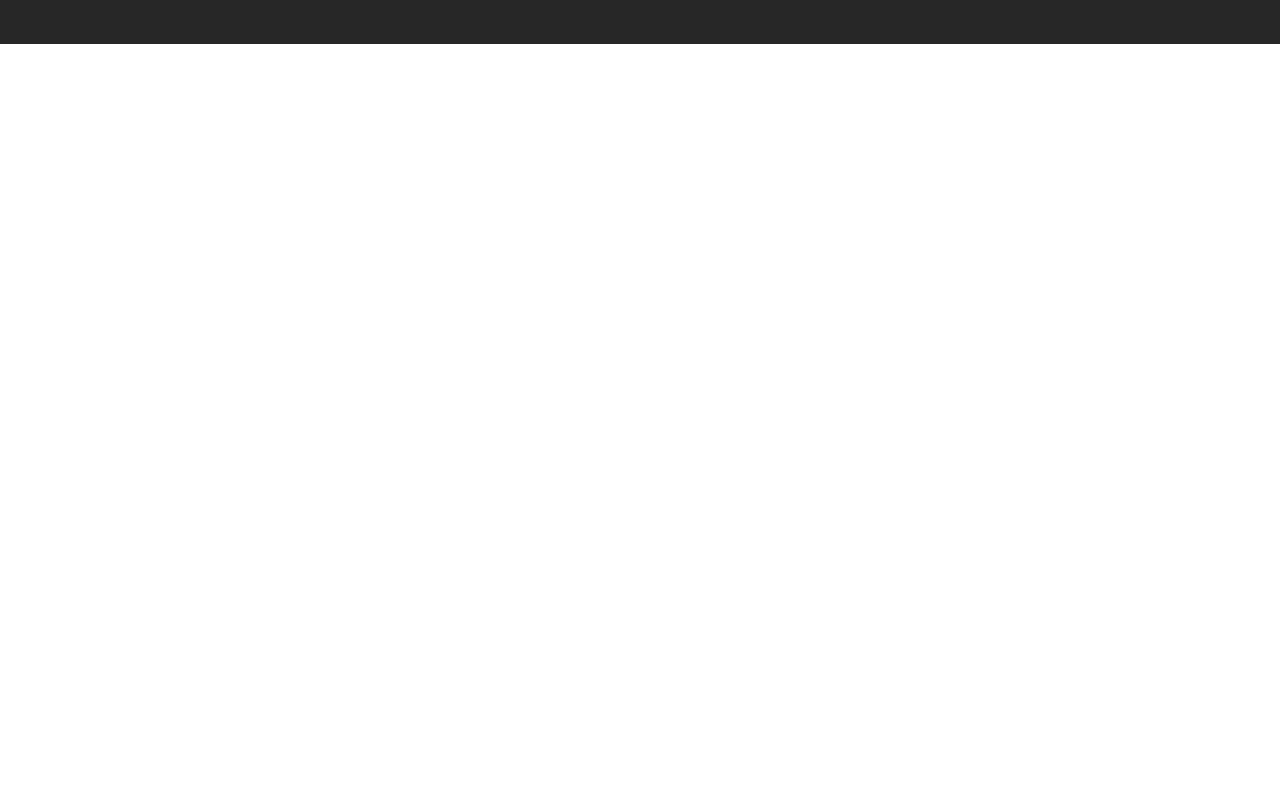
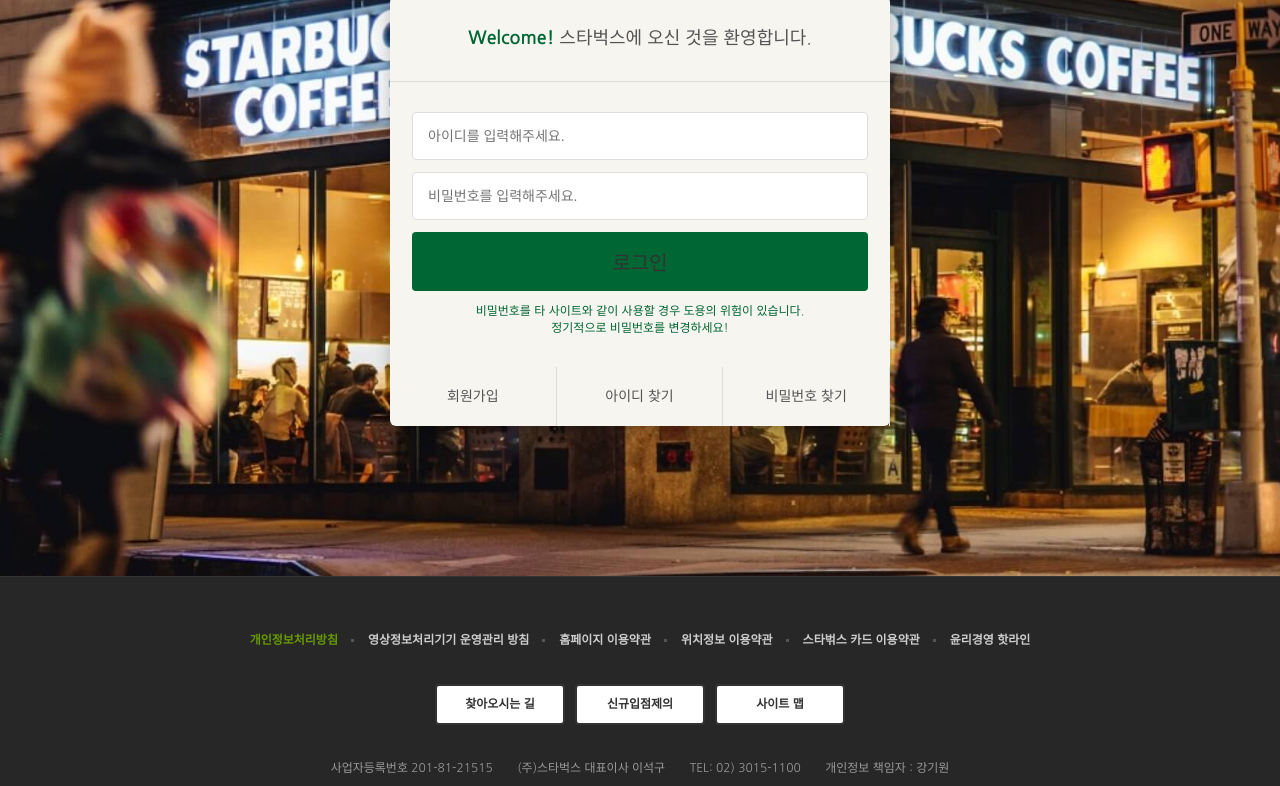
Before and after one commit to look-beau/starbucks, a plain HTML site: page signin/index.html in a window 1280 px wide. Shown: the part 290-1076 px from the top of the page. Before the commit the page ends 800 px from the top, so only its background shows below. Drawn offline with nearby package versions, Linux system fonts and the light colour scheme.

Commit message:
로그인 페이지 완성

```diff
--- /dev/null
+++ b/CSS/signin.css
@@ -0,0 +1,87 @@
+.signin {
+  margin-top: 120px;
+  padding: 100px 0 150px;
+  background-image: url("../images/signin_bg.jpg");
+  background-repeat: no-repeat;
+  background-position: center;
+  background-attachment: fixed;
+  background-size: cover;
+}
+
+.signin h1 {
+  color: #fff;
+  font-size: 30px;
+  font-weight: 700;
+  text-align: center;
+  margin-bottom: 24px;
+}
+
+.signin__card {
+  width: 500px;
+  margin: 0 auto;
+  border-radius: 6px;
+  background-color: #f6f5f0;
+  box-shadow: 2px 2px 20px rgba(0,0,0, .3);
+  color: #555;
+}
+
+.signin__card h2 {
+  padding: 30px;
+  font-size: 18px;
+  text-align: center;
+  border-bottom: 1px solid #ddd;
+}
+.signin__card h2 strong {
+  font-weight: 700;
+  color: #063;
+}
+
+.signin__card form {
+  padding: 30px 22px;
+}
+.signin__card form input{
+  width: 100%;
+  margin-bottom: 12px;
+  padding: 15px;
+  border: 1px solid #ddd;
+  border-radius: 4px;
+  outline: none;
+  box-sizing: border-box;
+  font-size: 14px;
+}
+
+.signin__card form [type='submit'] {
+  background-color: #063;
+  border: none;
+  color: #333;
+  font-size: 20px;
+  cursor: pointer;
+}
+
+.signin__card form p {
+  font-size: 12px;
+  color: #063;
+  text-align: center;
+}
+
+.signin__card .actions {
+  display: flex;
+  border: 1px border #ddd;
+}
+.signin__card .actions a {
+  flex-grow: 1;
+  flex-basis: 0;
+  text-align: center;
+  padding: 20px;
+  color: #555;
+  font-size: 14px;
+  border-right: 1px solid #ddd;
+}
+
+.signin__card .actions a:last-child {
+  border-right: noen;
+}
+
+.signin__card .actions a:hover {
+  text-decoration: underline;
+}
--- a/signin/index.html
+++ b/signin/index.html
@@ -22,6 +22,7 @@
   <link rel="preconnect" href="https://fonts.gstatic.com">
   <link href="https://fonts.googleapis.com/css2?family=Nanum+Gothic:wght@400;700&display=swap" rel="stylesheet">
   <link rel="stylesheet" href="https://fonts.googleapis.com/icon?family=Material+Icons">
+  <link rel="stylesheet" href="../CSS/signin.css">
   <link rel="stylesheet" href="../CSS/common.css">
   <script defer src="../js/common.js"></script>
 </head>
@@ -355,7 +356,26 @@
 </header>
 
  <section class="signin">
-
+  <h1>로그인</h1>
+  <div class="signin__card">
+    <h2>
+      <strong>Welcome!</strong> 스타벅스에 오신 것을 환영합니다.
+    </h2>
+    <form>
+      <input type="text" placeholder="아이디를 입력해주세요.">
+      <input type="password" placeholder="비밀번호를 입력해주세요.">
+      <input type="submit" value="로그인">
+      <p>
+        비밀번호를 타 사이트와 같이 사용할 경우 도용의 위험이 있습니다. <br>
+        정기적으로 비밀번호를 변경하세요!
+      </p>
+    </form>
+    <div class="actions">
+      <a href="javascript:void(0)">회원가입</a>
+      <a href="javascript:void(0)">아이디 찾기</a>
+           <a href="javascript:void(0)">비밀번호 찾기</a>
+    </div>
+  </div>
  </section>
 
 
```
